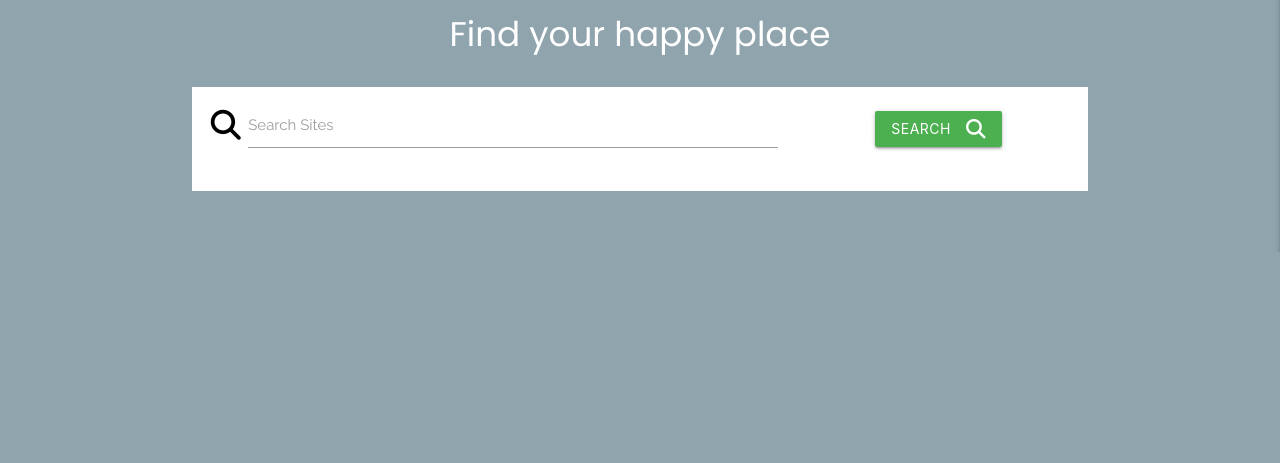
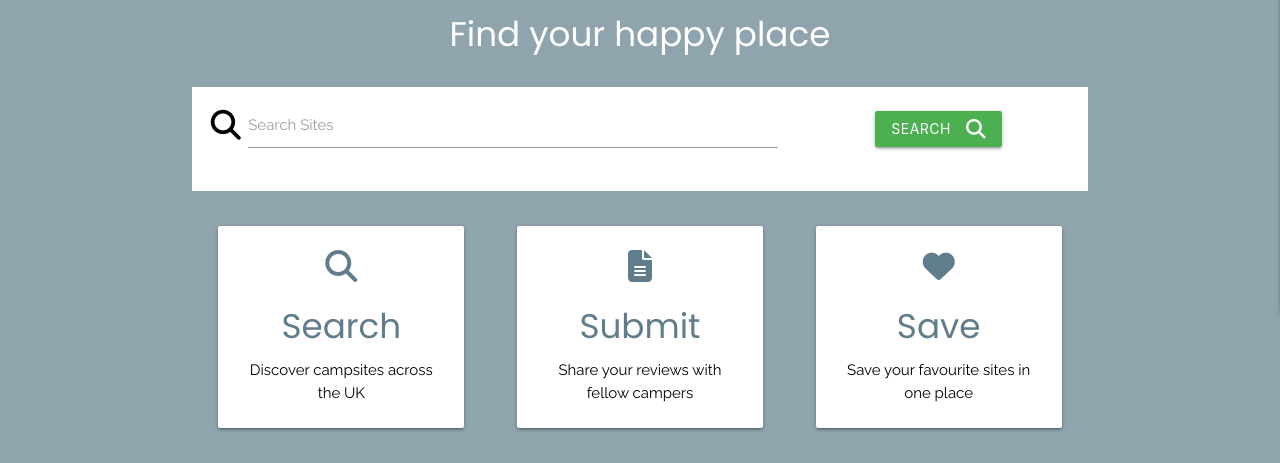
Before and after one commit to EmmaJane22/HappyCamper, a Flask app: page /landing_page in a window 1280 px wide. Shown: the part 548-1011 px from the top of the page. Before the commit the page ends 800 px from the top, so only its background shows below. Run offline with Flask 2, Linux system fonts and the light colour scheme; data that the repository does not hold is empty; some libraries are stand-ins or nearby versions.

Commit message:
added card panels to landing page

```diff
--- a/static/css/style.css
+++ b/static/css/style.css
@@ -74,3 +74,7 @@ h4 {
 .card-panel {
     margin: 15px;
 }
+
+.card-icon i {
+    font-size: xx-large;
+}
--- a/templates/index.html
+++ b/templates/index.html
@@ -31,4 +31,31 @@
     </form>
 </div>
 
+<!-- Sites cards -->
+<div class="container">
+    <div class="row card-icon">
+        <div class="col s12 m6 l4 center-align">
+            <div class="card-panel">
+                <i class="fas fa-search blue-grey-text darken-3"></i>
+                <h4 class="blue-grey-text darken-3">Search</h4>
+                <p>Discover campsites across the UK</p>
+            </div>
+        </div>
+        <div class="col s12 m6 l4 center-align">
+            <div class="card-panel">
+                <i class="fas fa-file-lines blue-grey-text darken-3"></i>
+                <h4 class="blue-grey-text darken-3">Submit</h4>
+                <p>Share your reviews with fellow campers</p>
+            </div>
+        </div>
+        <div class="col s12 m6 l4 center-align">
+            <div class="card-panel">
+                <i class="fas fa-heart blue-grey-text darken-3"></i>
+                <h4 class="blue-grey-text darken-3">Save</h4>
+                <p>Save your favourite sites in one place</p>
+            </div>
+        </div>
+    </div>
+</div>
+
 {% endblock %}
```
